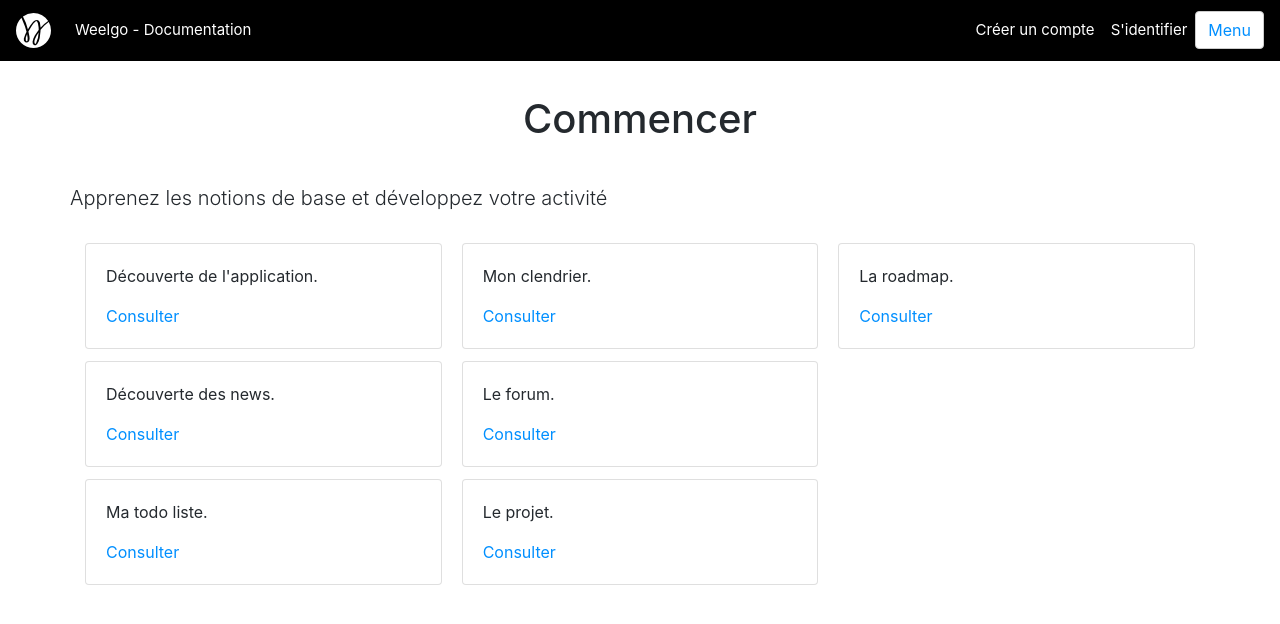
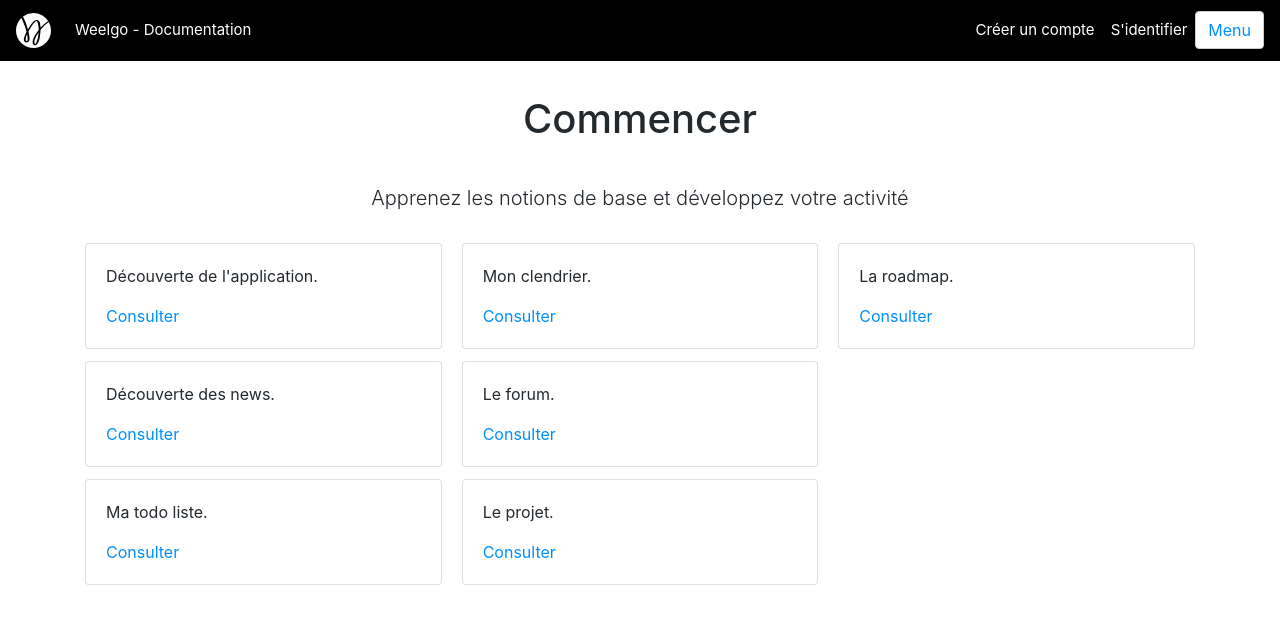
Before and after one commit to Weelgo/weelgo.github.io, a Jekyll site: the page built from fr/commencer/index.html, in a window 1280 px wide and 900 px high. Shown: the top 624 px of the window. Built offline with Jekyll 4.4.1, drawn with Linux system fonts in a browser that asks for light colours.

Commit message:
Amélioration

```diff
--- a/_layouts/category_index_fr.html
+++ b/_layouts/category_index_fr.html
@@ -18,7 +18,7 @@
 			<h1 class="text-center" style="margin-bottom: 20px; width: 100%;">{{ currentData.name }}</h1>
 
 			<div class="lead text-center"
-				style="margin-top: 20px; margin-bottom: 30px;">{{ currentData.description }}</div>
+				style="margin-top: 20px; margin-bottom: 30px;width: 100%;">{{ currentData.description }}</div>
 		</div>
 		{% if currentData.hasCategory == 'true' %}
 			{% for parts in currentData.sub %}
```
